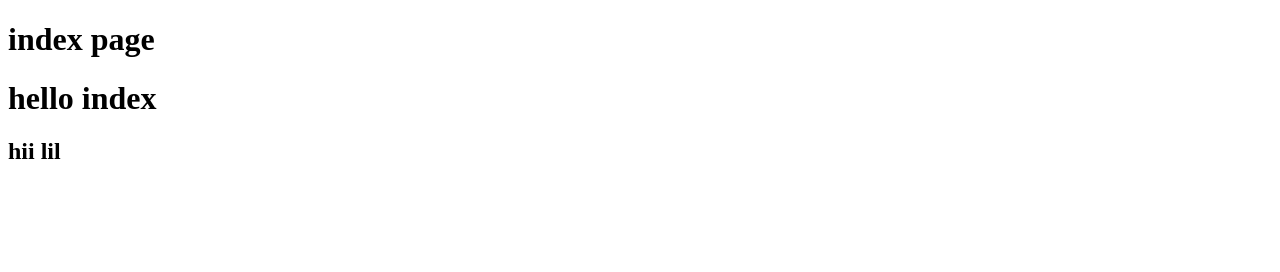
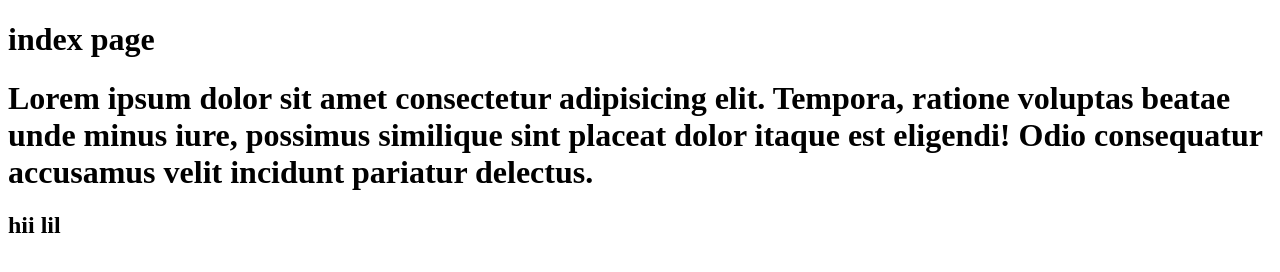
Before and after one commit to Marri-Sneha-23/splitmate, a plain HTML site: page index.html in a window 1280 px wide. Drawn offline with Linux system fonts and the light colour scheme.

Commit message:
updated index

```diff
--- a/index.html
+++ b/index.html
@@ -8,6 +8,6 @@
 <body>
     <h1>index page</h1>
 </body>
- <h1>hello index</h1>
+ <h1>Lorem ipsum dolor sit amet consectetur adipisicing elit. Tempora, ratione voluptas beatae unde minus iure, possimus similique sint placeat dolor itaque est eligendi! Odio consequatur accusamus velit incidunt pariatur delectus.</h1>
  <h2>hii lil</h2>
 </html>
```
